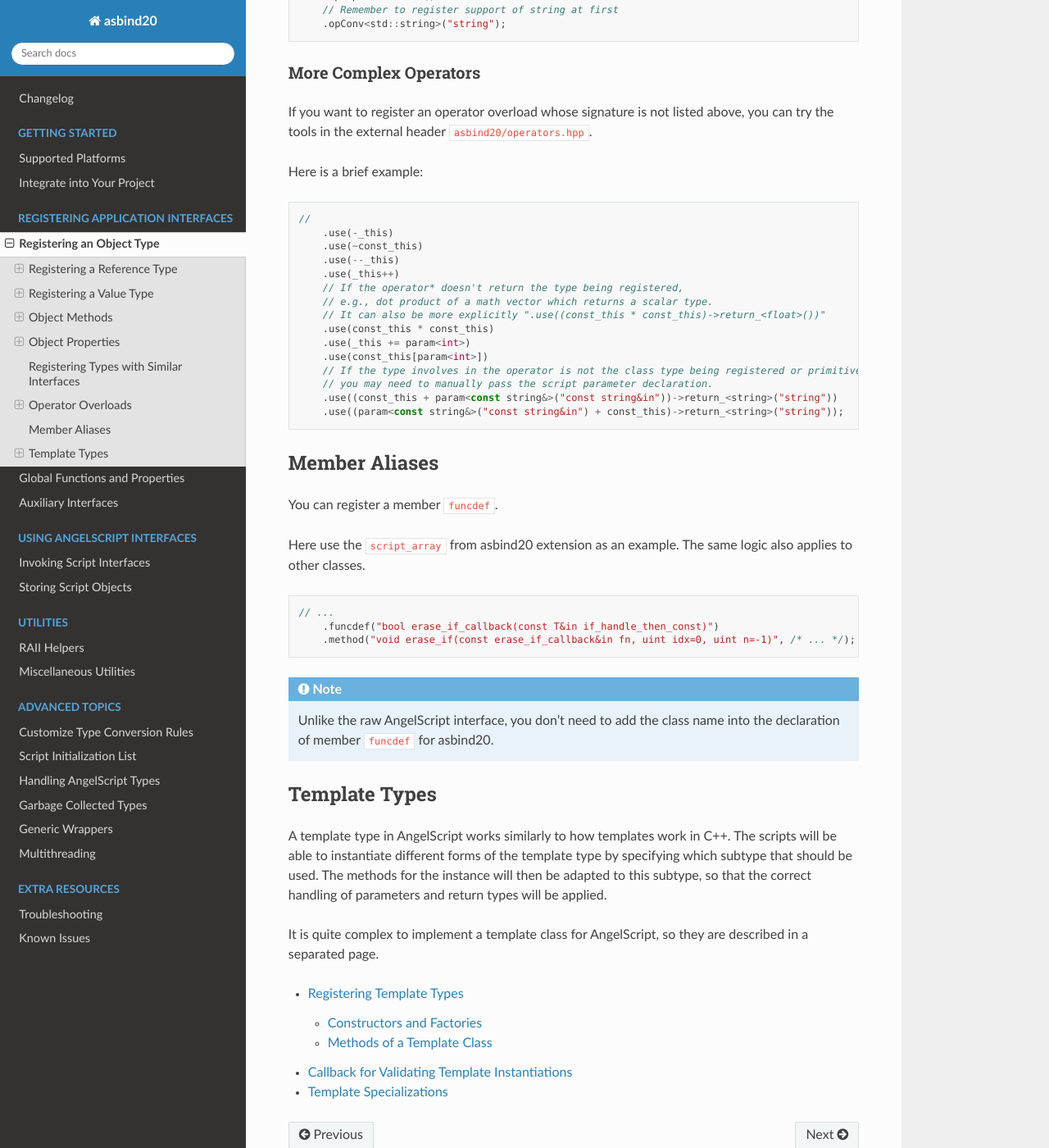
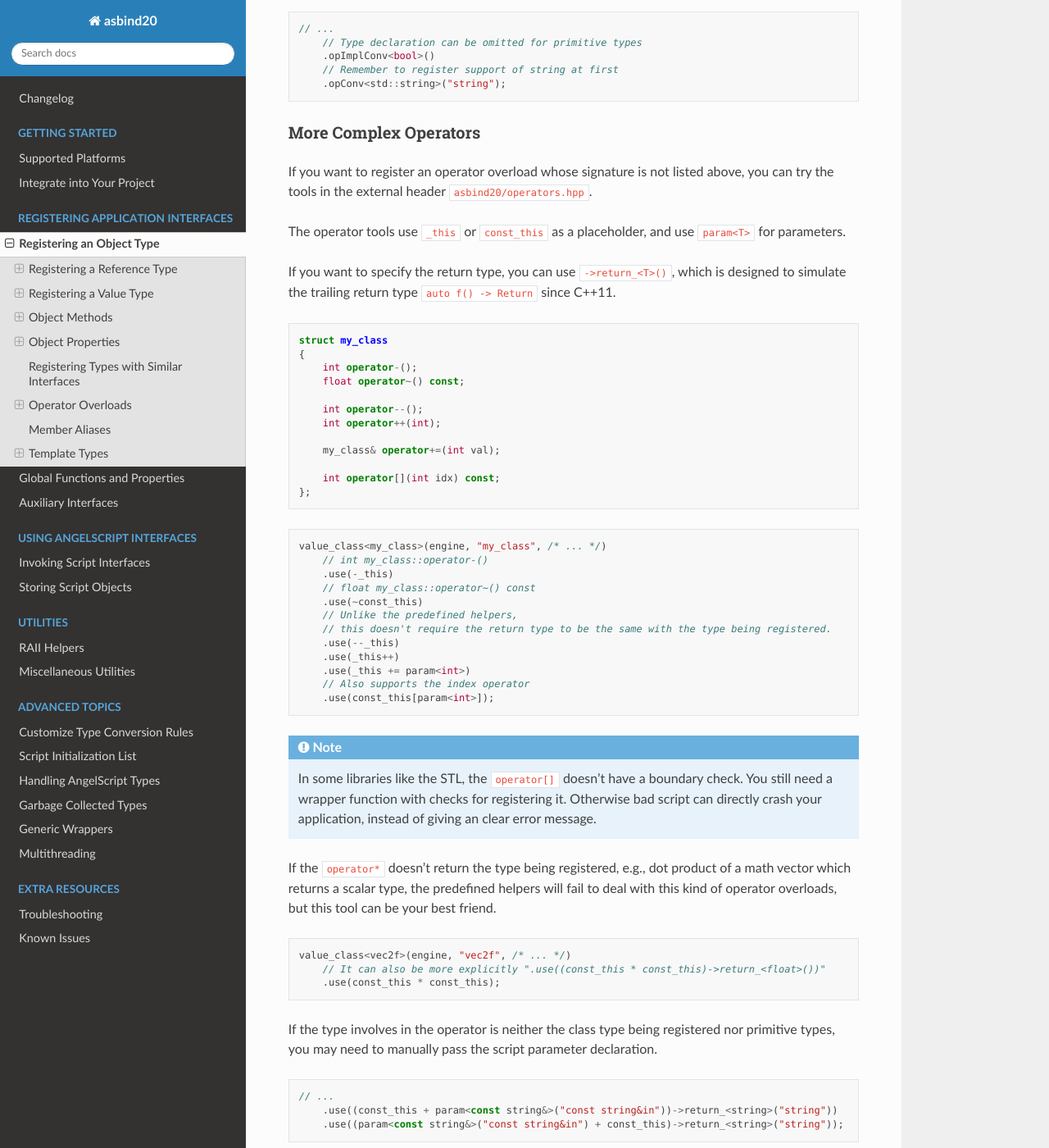
Before and after one commit to HenryAWE/asbind20, a Sphinx documentation site: the page built from doc/object_type.rst, in a window 1280 px wide and 1400 px high, scrolled down 12703 px. Shown: the whole window at 82% size. Built offline with Sphinx 7.4.7 and the Read the Docs theme 3.1.0, drawn with Linux system fonts in a browser that asks for light colours; some of the changed text lies outside the part shown.

Commit message:
Update documentation

```diff
--- a/doc/index.rst
+++ b/doc/index.rst
@@ -34,7 +34,7 @@ Extension Library
 -----------------
 
 The extension library contains some tools that are less flexible than those in the core library.
-It also contains demonstration for how to register some common types like array or string by asbind.
+It also contains demonstration for how to register some common types like array or string by asbind20.
 
 The extension library was developed for personal project at first
 (actually, the whole asbind20 was a submodule of personal project long time ago),
--- a/doc/object_type.rst
+++ b/doc/object_type.rst
@@ -526,6 +526,10 @@ Registering Types with Similar Interfaces
 Sometimes you may want to reuse code for binding similar type.
 The binding generators of classes provide ``.use`` for reusing a certain set of registering code.
 
+For example,
+if your reference classes all use ``addref`` and ``release`` for reference counting,
+you can create a helper to register those behaviors.
+
 .. code-block:: c++
 
     struct register_refcount_helper
@@ -673,25 +677,90 @@ More Complex Operators
 If you want to register an operator overload whose signature is not listed above,
 you can try the tools in the external header ``asbind20/operators.hpp``.
 
-Here is a brief example:
+The operator tools use ``_this`` or ``const_this`` as a placeholder,
+and use ``param<T>`` for parameters.
+
+If you want to specify the return type, you can use ``->return_<T>()``,
+which is designed to simulate the trailing return type ``auto f() -> Return`` since C++11.
 
 .. code-block:: c++
 
-    //
+    struct my_class
+    {
+        int operator-();
+        float operator~() const;
+
+        int operator--();
+        int operator++(int);
+
+        my_class& operator+=(int val);
+
+        int operator[](int idx) const;
+    };
+
+.. code-block:: c++
+
+    value_class<my_class>(engine, "my_class", /* ... */)
+        // int my_class::operator-()
         .use(-_this)
+        // float my_class::operator~() const
         .use(~const_this)
+        // Unlike the predefined helpers,
+        // this doesn't require the return type to be the same with the type being registered.
         .use(--_this)
         .use(_this++)
-        // If the operator* doesn't return the type being registered,
-        // e.g., dot product of a math vector which returns a scalar type.
+        .use(_this += param<int>)
+        // Also supports the index operator
+        .use(const_this[param<int>]);
+
+.. note::
+   In some libraries like the STL, the ``operator[]`` doesn't have a boundary check.
+   You still need a wrapper function with checks for registering it.
+   Otherwise bad script can directly crash your application, instead of giving an clear error message.
+
+If the ``operator*`` doesn't return the type being registered,
+e.g., dot product of a math vector which returns a scalar type,
+the predefined helpers will fail to deal with this kind of operator overloads,
+but this tool can be your best friend.
+
+.. code-block:: c++
+
+    value_class<vec2f>(engine, "vec2f", /* ... */)
         // It can also be more explicitly ".use((const_this * const_this)->return_<float>())"
-        .use(const_this * const_this)
-        .use(_this += param<int>)
-        .use(const_this[param<int>])
-        // If the type involves in the operator is not the class type being registered or primitive types,
-        // you may need to manually pass the script parameter declaration.
+        .use(const_this * const_this);
+
+
+If the type involves in the operator is neither the class type being registered nor primitive types,
+you may need to manually pass the script parameter declaration.
+
+.. code-block:: c++
+
+    // ...
         .use((const_this + param<const string&>("const string&in"))->return_<string>("string"))
         .use((param<const string&>("const string&in") + const_this)->return_<string>("string"));
+
+With the power of this tool, you can even register the ``<iostream>`` to AngelScript.
+Here is an example from the unit test of asbind20.
+
+.. code-block:: c++
+
+    ref_class<std::ostream>(
+        engine,
+        "ostream",
+        asOBJ_NOCOUNT
+    )
+        .use(_this << param<bool>)
+        .use(_this << param<int>)
+        .use(_this << param<float>)
+        .use(_this << param<const std::string&>("const string&in"));
+
+    global(engine)
+        .function(
+            "void newline(ostream& os)",
+            [](std::ostream& os)
+            { os << std::endl; }
+        )
+        .property("ostream cout", std::cout);
 
 Member Aliases
 --------------
```
Also changed, not shown: other parts of doc/object_type.rst (+3 -3 lines), 1 other file.
